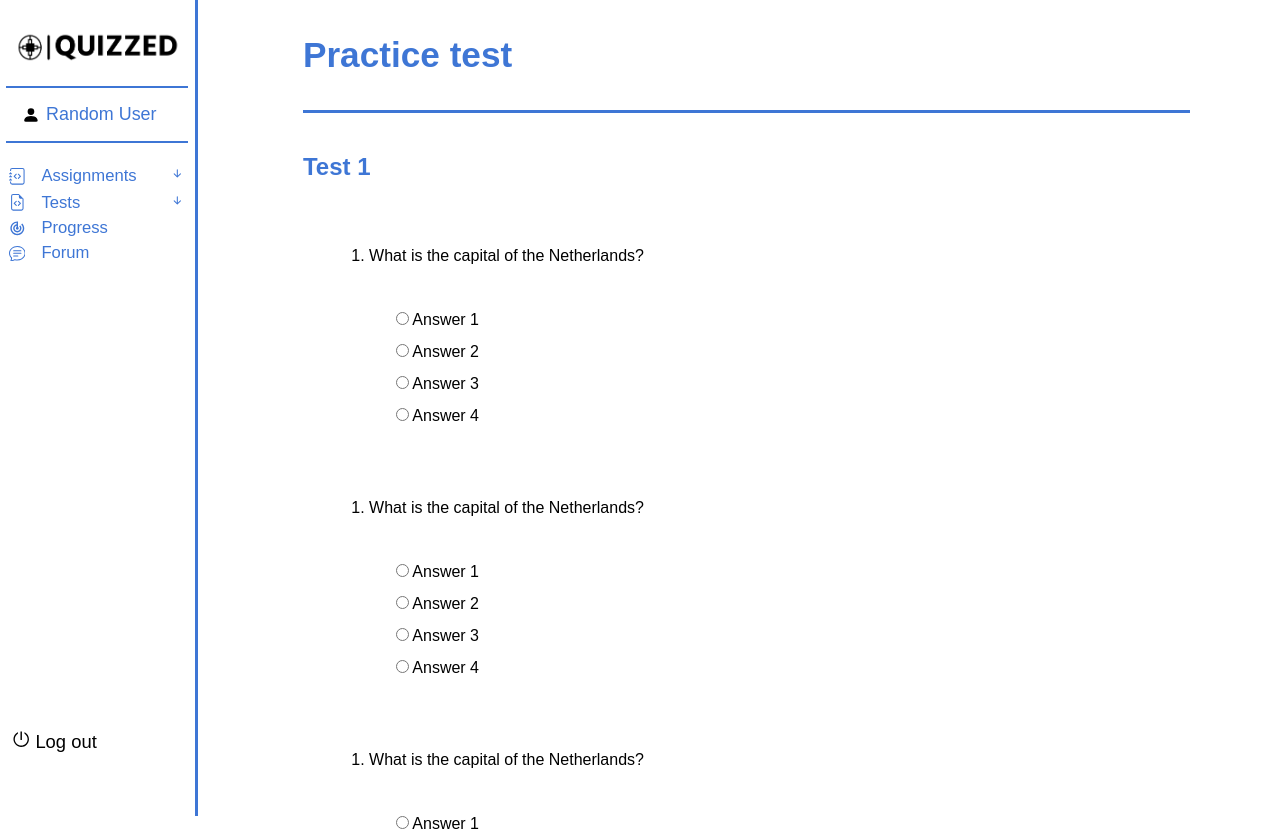
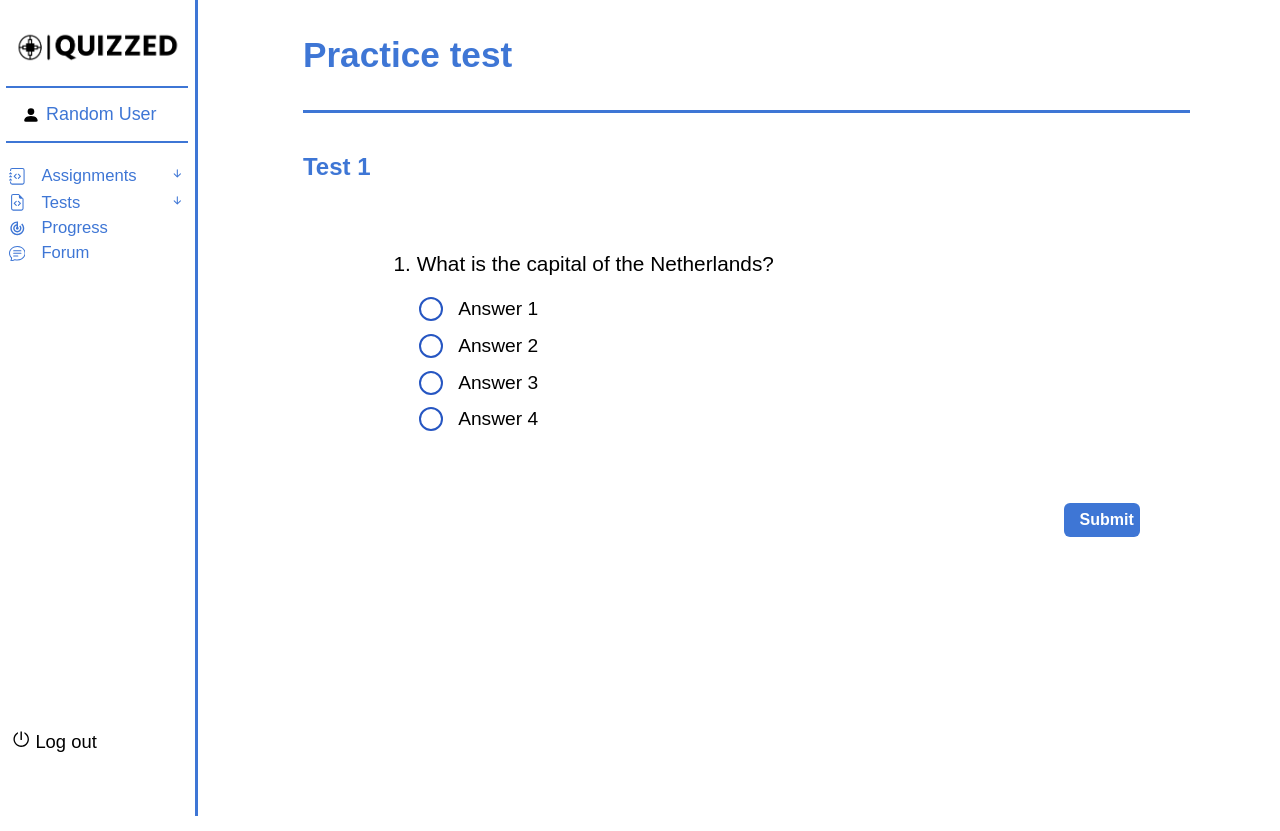
Before and after one commit to MartinezNicanor/IT1E-period-4, a React (Create React App) app: page /test in a window 1280 px wide. Shown: the top 831 px of the page. After the commit the page ends 800 px from the top, so only its background shows below. Built offline with nearby package versions, Linux system fonts and the light colour scheme; the HTML template or start-up script is replaced by a standard one.

Commit message:
Add: Finished hhtml/css for taking test page

```diff
--- a/src/pages/multipleChoiceTest/TestPage.js
+++ b/src/pages/multipleChoiceTest/TestPage.js
@@ -9,12 +9,11 @@ function TestPage() {
         <div className="test-container">
             <Header title={"Practice test"} />
             <SubHeader label={"Test 1"} />
-            <div className={"questionContainer"}>
+            <div className="questionContainer">
                 <Question question={"What is the capital of the Netherlands?"} />
-                <Question question={"What is the capital of the Netherlands?"} />
-                <Question question={"What is the capital of the Netherlands?"} />
-                <Question question={"What is the capital of the Netherlands?"} />
-                <Question question={"What is the capital of the Netherlands?"} />
+            </div>
+            <div className="buttonContainer">
+                <button className="submitTestButton"><strong>Submit</strong></button>
             </div>
         </div>
     )
--- a/src/pages/multipleChoiceTest/components/Question.js
+++ b/src/pages/multipleChoiceTest/components/Question.js
@@ -1,15 +1,33 @@
 import React from 'react';
+import './../css/components.css';
+
 
 const Question = ({question}) => {
     return (
         <div className="question">
-            <p>1. {question}</p>
-            <ul>
-                <li><input type={"radio"} name={"answer"} value={"answer1"} />Answer 1</li>
-                <li><input type={"radio"} name={"answer"} value={"answer2"} />Answer 2</li>
-                <li><input type={"radio"} name={"answer"} value={"answer2"} />Answer 3</li>
-                <li><input type={"radio"} name={"answer"} value={"answer2"} />Answer 4</li>
-            </ul>
+            <h3>1. {question}</h3>
+            <div className="answersContainer">
+                <div className="test-radio-answer">
+                    <input type="radio" id="option1" name="radio-group" />
+                    <label htmlFor="option1"></label>
+                    <h4>Answer 1</h4>
+                </div>
+                <div className="test-radio-answer">
+                    <input type="radio" id="option2" name="radio-group" />
+                    <label htmlFor="option2"></label>
+                    <h4>Answer 2</h4>
+                </div>
+                <div className="test-radio-answer">
+                    <input type="radio" id="option3" name="radio-group" />
+                    <label htmlFor="option3"></label>
+                    <h4>Answer 3</h4>
+                </div>
+                <div className="test-radio-answer">
+                    <input type="radio" id="option4" name="radio-group" />
+                    <label htmlFor="option4"></label>
+                    <h4>Answer 4</h4>
+                </div>
+            </div>
         </div>
     )
 }
--- a/src/pages/multipleChoiceTest/css/components.css
+++ b/src/pages/multipleChoiceTest/css/components.css
@@ -13,15 +13,80 @@
     display: flex;
     flex-direction: column;
     justify-content: center;
-    margin: 0 3vw;
+    margin: 0 6.3vw;
     padding: 10px;
     box-sizing: border-box;
 }
 
-ul{
-    list-style: none;
+.answersContainer{
+    display: flex;
+    flex-direction: column;
+    justify-content: center;
+    row-gap: 1.6vh;
+    margin: 0 2vw;
 }
 
-li{
-    margin: 1.5vh 0;
+.styled-question-button{
+    display: inline-block;
+    padding: 10px 10px;
+    border: 1px solid #2656C2;
+    border-radius: 20px;
+    cursor: pointer;
+    margin-right: 10px;
 }
+
+.test-radio-answer {
+    display: flex;
+    align-items: center;
+}
+
+.radio-group {
+    position: relative;
+}
+
+input[type="radio"] {
+    position: absolute;
+    left: -9999px;
+}
+
+label {
+    display: inline-block;
+    padding: 10px 10px;
+    border: 2px solid #2656C2;
+    border-radius: 15px;
+    cursor: pointer;
+    margin-right: 15px;
+}
+
+input[type="radio"]:checked + label {
+    background-color: #2656C2;
+}
+
+h4{
+    margin: 0;
+    font-size: 1.2rem;
+    font-weight: 500;
+}
+
+h3{
+    font-size: 1.3rem;
+    font-weight: 500;
+}
+
+.submitTestButton {
+    margin-top: 1.5vh;
+    width: 6vw;
+    font-size: 1rem;
+    align-self: center;
+    background-color: #3E76D5;
+    border: 0;
+    border-radius: 6px;
+    padding: 1vh 2vh;
+    color: white;
+}
+
+.buttonContainer{
+    display: flex;
+    justify-content: flex-end;
+    margin: 50px 50px 0 0;
+}
```
